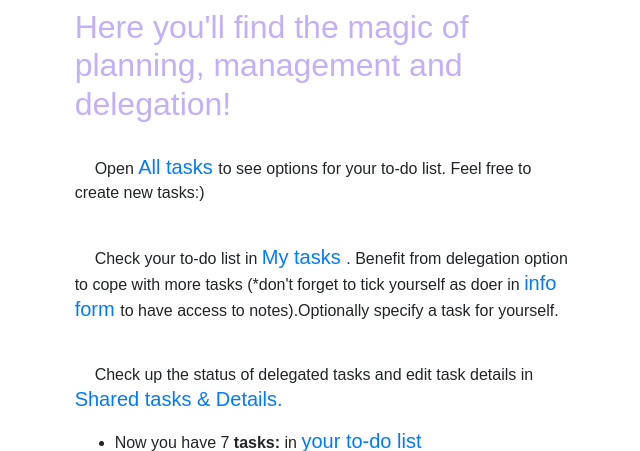
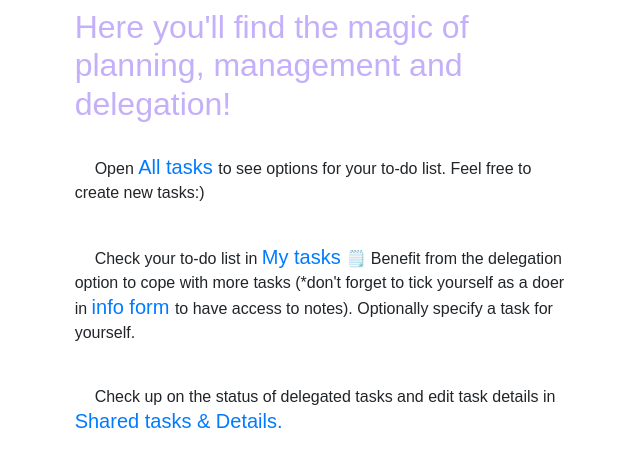
Before and after one commit to MarharytaSovpenko/Helpie, a Django app: page / in a window 1280 px wide. Shown: the part 1064-1515 px from the top of the page, without its empty margins (47-687 px from the left). Run offline with Django 4.2, Linux system fonts and the light colour scheme; a user stored in the database is signed in; data comes from the database, SQL or seed files in the repository; some web fonts are replaced.

Commit message:
Change pagination and text on the home page

```diff
--- a/organizer/views.py
+++ b/organizer/views.py
@@ -36,7 +36,6 @@ class InfoListView(LoginRequiredMixin, generic.ListView):
     model = Info
     context_object_name = "info_list"
     template_name = "organizer/info_list.html"
-    paginate_by = 5
 
     def get_context_data(self, *, object_list=None, **kwargs) -> dict:
         context = super(InfoListView, self).get_context_data(**kwargs)
--- a/templates/organizer/index.html
+++ b/templates/organizer/index.html
@@ -10,8 +10,8 @@
       <img src="https://i.postimg.cc/m2cyJYW1/wizard.jpg" alt="wizard">
     </h1>
   {% else %}
-    <h1 class="h1">Welcome to Helpie,</h1>
     <h1 class="h1">
+      Welcome to Helpie,
       <a href="{{ user.get_absolute_url }}">
         {{ user.get_username }}
       </a>
@@ -37,24 +37,24 @@
     Check your to-do list in
     <a class="sofia h5" href="{{ user.get_absolute_url }}">
       My tasks
-    </a>.
-    Benefit from delegation option to cope with more tasks
-    (*don't forget to tick yourself as doer in
+    </a>🗒️
+    Benefit from the delegation option to cope with more tasks
+    (*don't forget to tick yourself as a doer in
     <a  class="sofia h5" href="{% url 'organizer:info-create' %}">
       info form
-    </a> to have access to notes).Optionally specify a task for yourself.
+    </a> to have access to notes). Optionally specify a task for yourself.
   </p>
 
   <br>
   <p class="indent">
-    Check up the status of delegated tasks and edit task details in
+    Check up on the status of delegated tasks and edit task details in
     <a class="sofia h5" href="{% url 'organizer:info-list' %}">
       Shared tasks & Details.
     </a>
   </p>
     {% if user.tasks %}
       <ul>
-        <li>Now you have {{ num_tasks_to_do }} <strong>tasks:</strong> in
+        <li>Now you have {{ num_tasks_to_do }} <strong>tasks:</strong> on
           <a class="sofia h5" href="{{ user.get_absolute_url }}">
             your to-do list
           </a>
```
